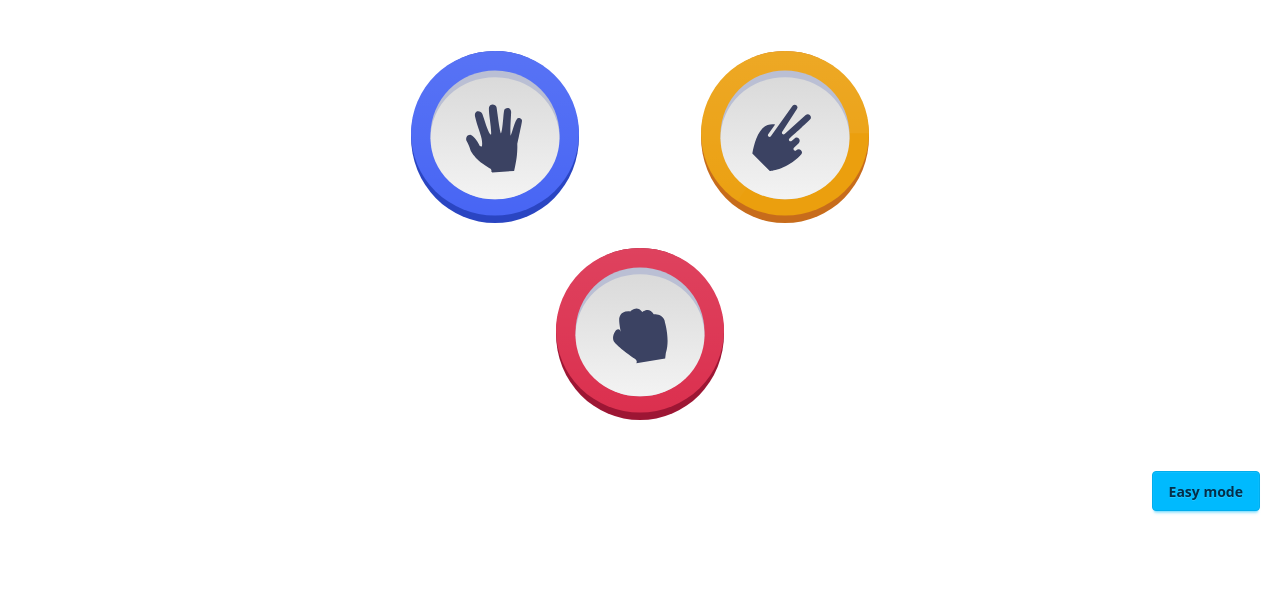
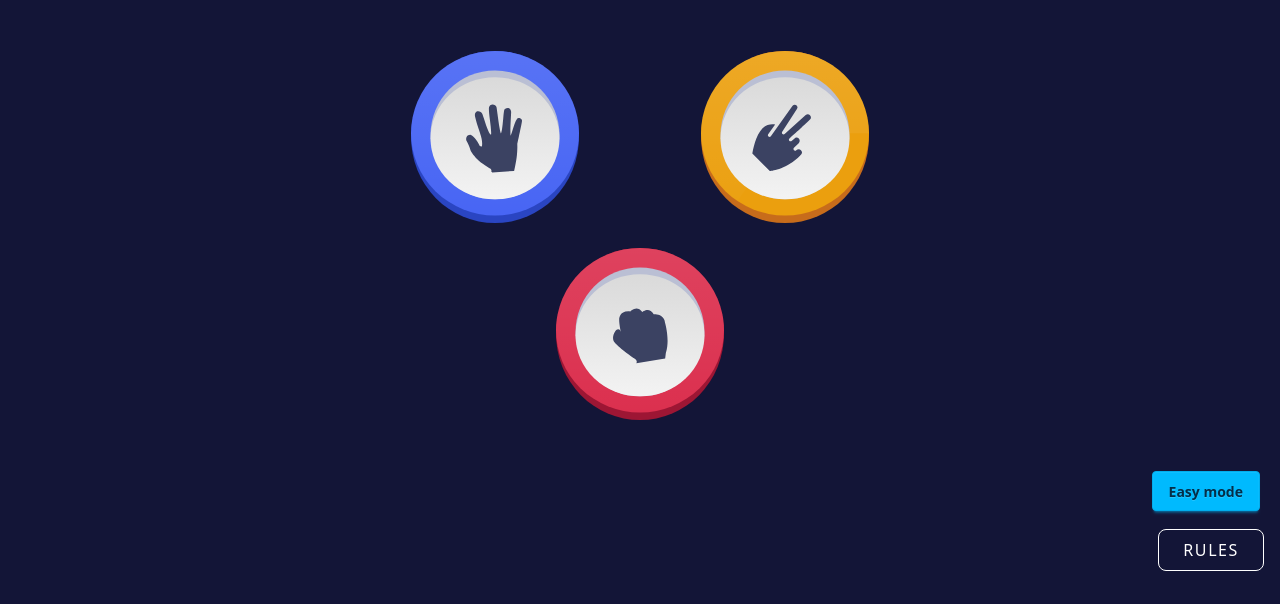
Before and after one commit to Elmurod17/rock-paper-scissors, a website with bundled scripts: page index.html in a window 1280 px wide. Shown: the part 189-800 px from the top of the page. Built offline with nearby package versions, Linux system fonts and the light colour scheme.

Commit message:
bg changes

```diff
--- a/index.html
+++ b/index.html
@@ -7,6 +7,7 @@
     <title>Easy</title>
   </head>
 
+  <body class="bg-[#131537]">
     <header
       class="mx-auto w-full max-w-[740px] px-3 py-10 max-[600px]:max-w-full max-[600px]:p-6"
     >
@@ -35,8 +36,6 @@
         </span>
       </div>
     </header>
-
-  <body>
     <!-- Choose zone -->
     <section class="flex justify-center" id="chooseZone">
       <div
```
Also changed, not shown: .md, css/output.css. Lines whose indentation alone changed are shown as unchanged.
